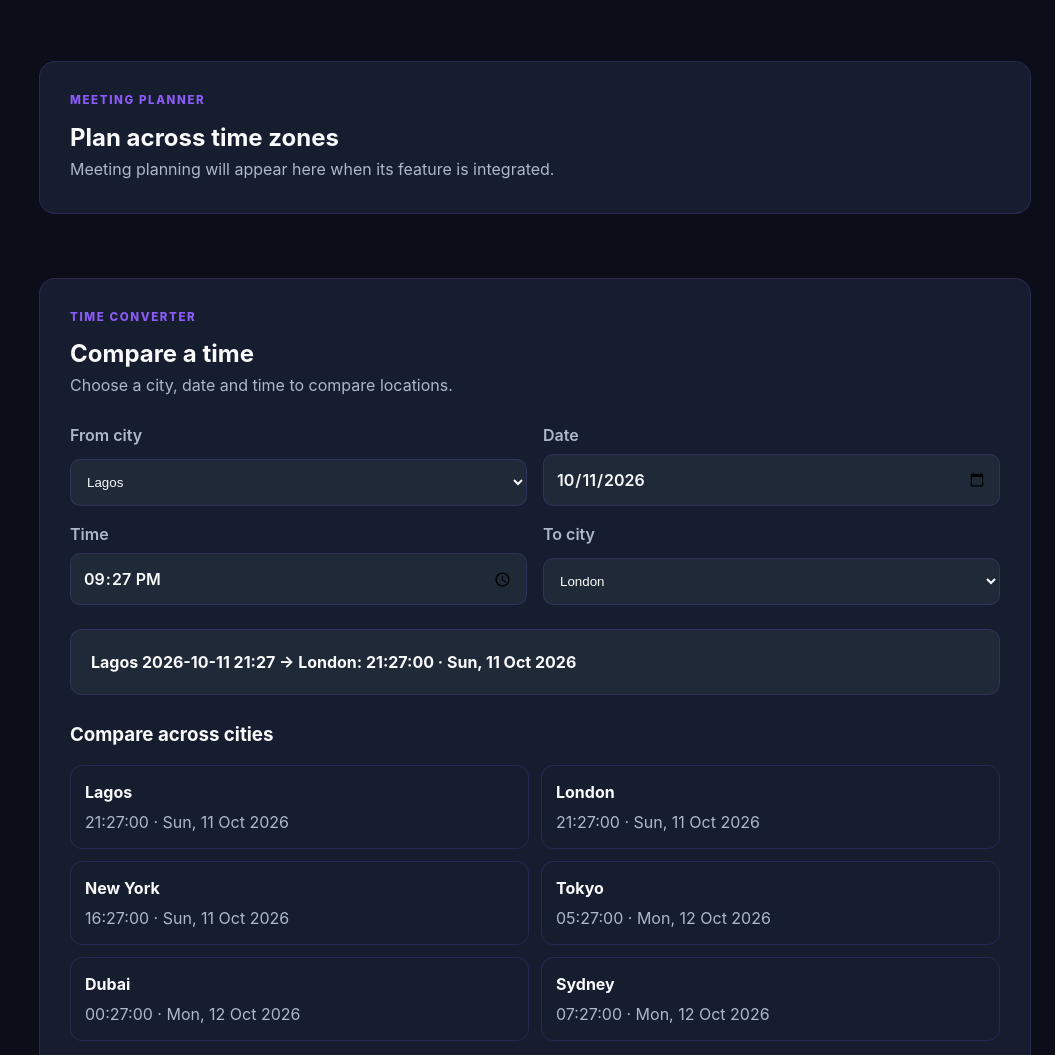
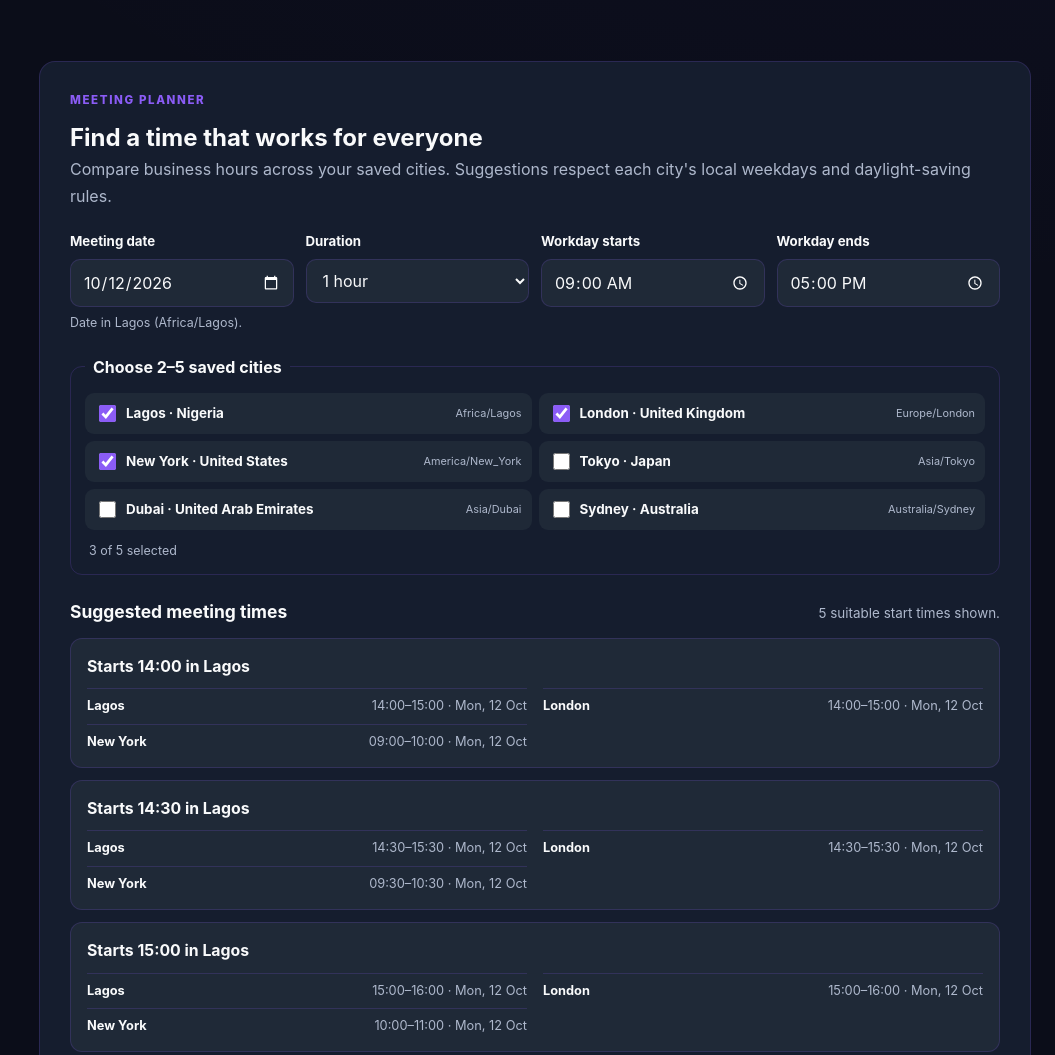
Before and after one commit to UzomaIfeanyi/World-Clock, a website with bundled scripts: page index.html in a window 1280 px wide. Shown: the part 1637-2692 px from the top of the page, without its empty margins (225-1280 px from the left). Built offline with nearby package versions, Linux system fonts and the light colour scheme.

Commit message:
Add business-hours meeting planner (Task 10) (#14)

```diff
--- /dev/null
+++ b/css/meeting-planner.css
@@ -0,0 +1,38 @@
+/* Task 10 — meeting planner follows the existing purple palette. */
+.planner-settings { display:grid; grid-template-columns:repeat(4,minmax(0,1fr)); gap:12px; margin:22px 0; }
+.planner-control { display:grid; align-content:start; gap:7px; min-width:0; }
+.planner-control label { font-size:.83rem; font-weight:750; }
+.planner-control small, .planner-subtle, .planner-footnote { color:var(--text-secondary); font-size:.78rem; }
+.planner-control input, .planner-control select {
+  width:100%; min-width:0; min-height:44px; padding:10px 12px;
+  background:var(--bg-surface-2); color:var(--text-primary);
+  border:1px solid var(--border-color); border-radius:10px; font:inherit; color-scheme:dark;
+}
+html[data-theme="light"] .planner-control input, html[data-theme="light"] .planner-control select { color-scheme:light; }
+.planner-control input:focus-visible,.planner-control select:focus-visible,.planner-city-choice input:focus-visible { outline:2px solid var(--violet); outline-offset:2px; }
+.planner-cities { margin:0; padding:14px; border:1px solid var(--border-color); border-radius:12px; }
+.planner-cities legend { padding:0 8px; font-weight:750; }
+.planner-city-options { display:grid; grid-template-columns:repeat(2,minmax(0,1fr)); gap:7px; max-height:244px; overflow:auto; }
+.planner-city-choice { display:flex; align-items:center; gap:7px; padding:9px 10px; border-radius:9px; background:var(--bg-surface-2); cursor:pointer; font-size:.84rem; }
+.planner-city-choice input { flex:none; accent-color:var(--violet); width:17px; height:17px; }
+.planner-city-choice span { min-width:0; flex:1; overflow-wrap:anywhere; font-weight:650; }
+.planner-city-choice small { color:var(--text-secondary); font-size:.68rem; }
+.planner-city-choice:has(input:disabled) { opacity:.57; cursor:default; }
+.planner-subtle { margin:12px 4px 0; }
+.planner-results-header { display:flex; justify-content:space-between; align-items:baseline; gap:12px; flex-wrap:wrap; margin:24px 0 12px; }
+.planner-results-header h3 { font-size:1.09rem; }
+#planner-status { font-size:.84rem; color:var(--text-secondary); }
+.planner-results { display:grid; gap:12px; }
+.planner-slot { padding:16px; border:1px solid var(--border-color); border-radius:12px; background:var(--bg-surface-2); }
+.planner-slot h4 { margin:0 0 10px; color:var(--text-primary); font-size:.99rem; }
+.planner-slot-times { display:grid; grid-template-columns:repeat(2,minmax(0,1fr)); gap:8px 16px; }
+.planner-local-time { display:flex; justify-content:space-between; gap:12px; border-top:1px solid var(--border-color); padding-top:7px; font-size:.8rem; }
+.planner-local-time strong { color:var(--text-primary); }
+.planner-local-time span { text-align:right; color:var(--text-secondary); }
+.planner-footnote { margin-top:16px; line-height:1.6; }
+@media(max-width:900px) { .planner-settings { grid-template-columns:repeat(2,minmax(0,1fr)); } }
+@media(max-width:600px) {
+  .planner-settings,.planner-city-options,.planner-slot-times { grid-template-columns:1fr; }
+  .planner-city-choice small { margin-left:auto; }
+  .planner-local-time { flex-wrap:wrap; }
+}
--- a/index.html
+++ b/index.html
@@ -12,6 +12,7 @@
   <link rel="stylesheet" href="css/analog-clock.css">
   <link rel="stylesheet" href="css/time-converter.css">
   <link rel="stylesheet" href="css/settings.css">
+  <link rel="stylesheet" href="css/meeting-planner.css">
 </head>
 <body>
   <div class="app-shell">
@@ -64,7 +65,25 @@
           <p class="time-slider-note">The selected time is shown on every city clock card.</p>
         </section>
 
-        <section id="meeting-planner" class="panel"><p class="eyebrow">MEETING PLANNER</p><h2>Plan across time zones</h2><p class="muted">Meeting planning will appear here when its feature is integrated.</p></section>
+        <section id="meeting-planner" class="panel" aria-labelledby="planner-title">
+          <p class="eyebrow">MEETING PLANNER</p>
+          <h2 id="planner-title">Find a time that works for everyone</h2>
+          <p class="muted">Compare business hours across your saved cities. Suggestions respect each city's local weekdays and daylight-saving rules.</p>
+          <div class="planner-settings">
+            <div class="planner-control"><label for="planner-date">Meeting date</label><input type="date" id="planner-date"><small id="planner-date-hint">Date in your first selected city's time zone.</small></div>
+            <div class="planner-control"><label for="planner-duration">Duration</label><select id="planner-duration"><option value="30">30 minutes</option><option value="60" selected>1 hour</option><option value="90">1 hour 30 minutes</option><option value="120">2 hours</option></select></div>
+            <div class="planner-control"><label for="planner-work-start">Workday starts</label><input type="time" id="planner-work-start" value="09:00" step="1800"></div>
+            <div class="planner-control"><label for="planner-work-end">Workday ends</label><input type="time" id="planner-work-end" value="17:00" step="1800"></div>
+          </div>
+          <fieldset class="planner-cities">
+            <legend>Choose 2–5 saved cities</legend>
+            <div id="planner-city-options" class="planner-city-options"></div>
+            <p id="planner-city-count" class="planner-subtle"></p>
+          </fieldset>
+          <div class="planner-results-header"><h3>Suggested meeting times</h3><p id="planner-status" role="status" aria-live="polite"></p></div>
+          <div id="planner-results" class="planner-results"></div>
+          <p class="planner-footnote">Working hours apply to every selected city (Monday–Friday). Suggestions compare time zones; they do not check anyone's calendar availability.</p>
+        </section>
         <section id="converter" class="panel"><p class="eyebrow">TIME CONVERTER</p><h2>Compare a time</h2><p class="muted">Time conversion will appear here when its feature is integrated.</p></section>
         <section id="saved-cities" class="panel">
           <p class="eyebrow">SAVED CITIES</p><h2>Manage your places</h2>
@@ -121,5 +140,6 @@
   <script type="module" src="js/app.js"></script>
   <script src="js/time-slider.js"></script>
   <script type="module" src="js/timeConverter.js"></script>
+  <script type="module" src="js/meetingPlanner.js"></script>
 </body>
 </html>
--- /dev/null
+++ b/js/meetingEngine.js
@@ -0,0 +1,89 @@
+/* Task 10 — meeting overlap search using real IANA time zones and local workdays. */
+const zonedFormatters = new Map();
+const weekendDays = new Set(["Sat", "Sun"]);
+function localParts(zone, instant) {
+  let formatter = zonedFormatters.get(zone);
+  if (!formatter) {
+    formatter = new Intl.DateTimeFormat("en-GB", {
+      timeZone: zone, weekday: "short", year: "numeric", month: "2-digit",
+      day: "2-digit", hour: "2-digit", minute: "2-digit", hourCycle: "h23"
+    });
+    zonedFormatters.set(zone, formatter);
+  }
+  const parts = Object.fromEntries(formatter.formatToParts(instant)
+    .filter(part => part.type !== "literal").map(part => [part.type, part.value]));
+  return {
+    dateKey: parts.year + "-" + parts.month + "-" + parts.day,
+    weekday: parts.weekday,
+    minuteOfDay: Number(parts.hour) * 60 + Number(parts.minute)
+  };
+}
+export function localDateKey(zone, instant = new Date()) {
+  return localParts(zone, instant).dateKey;
+}
+export function isBusinessDay(dateKey) {
+  if (!/^\d{4}-\d{2}-\d{2}$/.test(dateKey)) return false;
+  const date = new Date(dateKey + "T12:00:00Z");
+  if (Number.isNaN(date.getTime()) || date.toISOString().slice(0, 10) !== dateKey) return false;
+  return date.getUTCDay() !== 0 && date.getUTCDay() !== 6;
+}
+export function nextBusinessDate(dateKey) {
+  if (!/^\d{4}-\d{2}-\d{2}$/.test(dateKey)) throw new RangeError("Invalid date");
+  const date = new Date(dateKey + "T12:00:00Z");
+  if (Number.isNaN(date.getTime()) || date.toISOString().slice(0, 10) !== dateKey) throw new RangeError("Invalid date");
+  while (!isBusinessDay(date.toISOString().slice(0, 10))) date.setUTCDate(date.getUTCDate() + 1);
+  return date.toISOString().slice(0, 10);
+}
+export function findMeetingSlots({
+  date, cities, startMinutes = 9 * 60, endMinutes = 17 * 60,
+  durationMinutes = 60, maxResults = 8
+}) {
+  if (!Array.isArray(cities) || cities.length < 2 || cities.length > 5) {
+    throw new RangeError("Choose 2 to 5 cities");
+  }
+  if (new Set(cities.map(city => city.id)).size !== cities.length ||
+      cities.some(city => !city || typeof city.zone !== "string" || typeof city.id !== "string")) {
+    throw new RangeError("Cities must be unique and have valid time zones");
+  }
+  if (!Number.isInteger(startMinutes) || !Number.isInteger(endMinutes) ||
+      startMinutes < 0 || endMinutes > 1440 || startMinutes >= endMinutes ||
+      !Number.isInteger(durationMinutes) || durationMinutes < 15 ||
+      durationMinutes > endMinutes - startMinutes ||
+      !Number.isInteger(maxResults) || maxResults < 1 || maxResults > 100) {
+    throw new RangeError("Invalid working hours, duration or result limit");
+  }
+  if (!isBusinessDay(date)) return [];
+  // Date is interpreted in the FIRST selected city's time zone, not the browser's.
+  // Search a 72-hour UTC band so UTC-12 through UTC+14 reference days are covered.
+  // 15-minute increments preserve 30-minute local starts in quarter-hour zones.
+  const referenceZone = cities[0].zone;
+  const startUtc = Date.parse(date + "T00:00:00Z") - 24 * 60 * 60 * 1000;
+  const endUtc = startUtc + 72 * 60 * 60 * 1000;
+  const matches = [];
+  for (let stamp = startUtc; stamp < endUtc; stamp += 15 * 60 * 1000) {
+    const instant = new Date(stamp);
+    const reference = localParts(referenceZone, instant);
+    if (reference.dateKey !== date || reference.minuteOfDay % 30 !== 0) continue;
+    const endInstant = new Date(stamp + durationMinutes * 60 * 1000);
+    // Check the last minute so a meeting ending exactly at 17:00 is allowed.
+    const lastMinute = new Date(endInstant.getTime() - 60 * 1000);
+    const localTimes = [];
+    let acceptable = true;
+    for (const city of cities) {
+      const start = localParts(city.zone, instant);
+      const end = localParts(city.zone, lastMinute);
+      if (weekendDays.has(start.weekday) || start.dateKey !== end.dateKey ||
+          start.minuteOfDay < startMinutes || start.minuteOfDay >= endMinutes ||
+          end.minuteOfDay >= endMinutes || end.minuteOfDay < startMinutes) {
+        acceptable = false;
+        break;
+      }
+      localTimes.push({ id: city.id, city: city.city, zone: city.zone, dateKey: start.dateKey });
+    }
+    if (acceptable) {
+      matches.push({ startsAt: instant.toISOString(), endsAt: endInstant.toISOString(), localTimes });
+      if (matches.length >= maxResults) break;
+    }
+  }
+  return matches;
+}
--- /dev/null
+++ b/js/meetingPlanner.js
@@ -0,0 +1,199 @@
+/* Task 10 — Meeting Planner UI. Does not change saved clocks or book meetings. */
+import { createCityStore } from "./cityStore.js";
+import { findMeetingSlots, localDateKey, nextBusinessDate } from "./meetingEngine.js";
+
+const root = document.querySelector("#meeting-planner");
+if (root) {
+  const STORAGE_KEY = "worldclock:meeting-planner:v1";
+  const MAX_SELECTION = 5;
+  const elements = {
+    date: root.querySelector("#planner-date"),
+    dateHint: root.querySelector("#planner-date-hint"),
+    duration: root.querySelector("#planner-duration"),
+    start: root.querySelector("#planner-work-start"),
+    end: root.querySelector("#planner-work-end"),
+    options: root.querySelector("#planner-city-options"),
+    count: root.querySelector("#planner-city-count"),
+    status: root.querySelector("#planner-status"),
+    results: root.querySelector("#planner-results")
+  };
+  let savedCities = createCityStore().getCities();
+  let selected = [];
+  const defaults = { duration: "60", start: "09:00", end: "17:00" };
+  let settings = { ...defaults };
+  try {
+    const saved = JSON.parse(window.localStorage.getItem(STORAGE_KEY) ?? "null");
+    if (saved && typeof saved === "object" && !Array.isArray(saved)) {
+      const ids = new Set(savedCities.map(city => city.id));
+      if (Array.isArray(saved.selected)) {
+        selected = [...new Set(saved.selected.filter(id => typeof id === "string" && ids.has(id)))].slice(0, MAX_SELECTION);
+      }
+      if (["30", "60", "90", "120"].includes(saved.duration)) settings.duration = saved.duration;
+      if (/^(?:[01]\d|2[0-3]):[0-5]\d$/.test(saved.start ?? "")) settings.start = saved.start;
+      if (/^(?:[01]\d|2[0-3]):[0-5]\d$/.test(saved.end ?? "")) settings.end = saved.end;
+    }
+  } catch (_) { /* Bad or blocked browser storage uses safe defaults. */ }
+  if (selected.length < 2) selected = savedCities.slice(0, 3).map(city => city.id);
+  elements.duration.value = settings.duration;
+  elements.start.value = settings.start;
+  elements.end.value = settings.end;
+  function activeCities() {
+    const byId = new Map(savedCities.map(city => [city.id, city]));
+    return selected.map(id => byId.get(id)).filter(Boolean);
+  }
+  function refreshReferenceDate() {
+    const first = activeCities()[0];
+    if (first && !elements.date.value) elements.date.value = nextBusinessDate(localDateKey(first.zone));
+    elements.dateHint.textContent = first
+      ? "Date in " + first.city + " (" + first.zone + ")."
+      : "Select at least two saved cities.";
+  }
+  function storeSettings() {
+    try {
+      window.localStorage.setItem(STORAGE_KEY, JSON.stringify({
+        selected, duration: elements.duration.value,
+        start: elements.start.value, end: elements.end.value
+      }));
+    } catch (_) { /* Preferences still work for the current visit. */ }
+  }
+  function minuteValue(value) {
+    if (!/^(?:[01]\d|2[0-3]):[0-5]\d$/.test(value)) return NaN;
+    const pieces = value.split(":").map(Number);
+    return pieces[0] * 60 + pieces[1];
+  }
+  const formatTime = (zone, instant) => new Intl.DateTimeFormat(
+    document.querySelector("#clock-format-12")?.getAttribute("aria-pressed") === "true" ? "en-US" : "en-GB", {
+      timeZone: zone, hour: "2-digit", minute: "2-digit",
+      hourCycle: document.querySelector("#clock-format-12")?.getAttribute("aria-pressed") === "true" ? "h12" : "h23"
+    }).format(instant);
+  const formatDate = (zone, instant) => new Intl.DateTimeFormat(
+    document.documentElement.dataset.dateFormat === "mdy" ? "en-US" : "en-GB", {
+      timeZone: zone, month: "short", day: "numeric", weekday: "short"
+    }).format(instant);
+  function renderCityOptions() {
+    const fragment = document.createDocumentFragment();
+    if (!savedCities.length) {
+      const empty = document.createElement("p");
+      empty.className = "muted";
+      empty.textContent = "No saved cities. Add cities to your dashboard first.";
+      fragment.append(empty);
+    }
+    for (const city of savedCities) {
+      const label = document.createElement("label");
+      label.className = "planner-city-choice";
+      const checkbox = document.createElement("input");
+      checkbox.type = "checkbox";
+      checkbox.value = city.id;
+      checkbox.checked = selected.includes(city.id);
+      checkbox.disabled = !checkbox.checked && selected.length >= MAX_SELECTION;
+      const name = document.createElement("span");
+      name.textContent = city.city + " · " + city.country;
+      const zone = document.createElement("small");
+      zone.textContent = city.zone;
+      label.append(checkbox, name, zone);
+      fragment.append(label);
+    }
+    elements.options.replaceChildren(fragment);
+    elements.count.textContent = selected.length + " of " + MAX_SELECTION + " selected";
+  }
+  function renderResults() {
+    const cities = activeCities();
+    elements.results.replaceChildren();
+    refreshReferenceDate();
+    if (cities.length < 2) {
+      elements.status.textContent = "Choose at least two saved cities.";
+      return;
+    }
+    const start = minuteValue(elements.start.value);
+    const end = minuteValue(elements.end.value);
+    const duration = Number(elements.duration.value);
+    if (!Number.isFinite(start) || !Number.isFinite(end) || start >= end || duration > end - start) {
+      elements.status.textContent = "Choose a valid workday long enough for the meeting.";
+      return;
+    }
+    if (!elements.date.value) {
+      elements.status.textContent = "Choose a meeting date.";
+      return;
+    }
+    let slots;
+    try {
+      slots = findMeetingSlots({
+        date: elements.date.value, cities, startMinutes: start, endMinutes: end,
+        durationMinutes: duration
+      });
+    } catch (_) {
+      elements.status.textContent = "Please choose a valid date, city selection and workday.";
+      return;
+    }
+    if (!slots.length) {
+      elements.status.textContent = "No shared working-hour slots for this date. Try another date, fewer cities, shorter meetings or wider work hours.";
+      return;
+    }
+    elements.status.textContent = slots.length + (slots.length === 1 ? " suitable start time" : " suitable start times") + " shown.";
+    const fragment = document.createDocumentFragment();
+    for (const slot of slots) {
+      const card = document.createElement("article");
+      card.className = "planner-slot";
+      const heading = document.createElement("h4");
+      heading.textContent = "Starts " + formatTime(cities[0].zone, new Date(slot.startsAt)) + " in " + cities[0].city;
+      const details = document.createElement("div");
+      details.className = "planner-slot-times";
+      for (const city of cities) {
+        const row = document.createElement("div");
+        row.className = "planner-local-time";
+        const name = document.createElement("strong");
+        name.textContent = city.city;
+        const value = document.createElement("span");
+        const instant = new Date(slot.startsAt);
+        const endInstant = new Date(slot.endsAt);
+        value.textContent = formatTime(city.zone, instant) + "–" + formatTime(city.zone, endInstant) +
+          " · " + formatDate(city.zone, instant);
+        row.append(name, value);
+        details.append(row);
+      }
+      card.append(heading, details);
+      fragment.append(card);
+    }
+    elements.results.replaceChildren(fragment);
+  }
+  function refreshAll() {
+    refreshReferenceDate();
+    renderCityOptions();
+    renderResults();
+  }
+  elements.options.addEventListener("change", event => {
+    const checkbox = event.target.closest('input[type="checkbox"]');
+    if (!checkbox) return;
+    if (checkbox.checked && selected.length < MAX_SELECTION && !selected.includes(checkbox.value)) {
+      selected.push(checkbox.value);
+    } else if (!checkbox.checked) {
+      selected = selected.filter(id => id !== checkbox.value);
+    }
+    // The first selected city establishes the local calendar date.
+    elements.date.value = "";
+    storeSettings();
+    refreshAll();
+  });
+  for (const input of [elements.date, elements.duration, elements.start, elements.end]) {
+    input.addEventListener("change", () => { storeSettings(); renderResults(); });
+    if (input.type === "time") input.addEventListener("input", renderResults);
+  }
+  window.addEventListener("worldclock:cities-change", event => {
+    savedCities = Array.isArray(event.detail?.cities) ? event.detail.cities : createCityStore().getCities();
+    const valid = new Set(savedCities.map(city => city.id));
+    selected = selected.filter(id => valid.has(id));
+    if (selected.length < 2) {
+      for (const city of savedCities) {
+        if (selected.length >= Math.min(3, savedCities.length)) break;
+        if (!selected.includes(city.id)) selected.push(city.id);
+      }
+    }
+    elements.date.value = "";
+    storeSettings();
+    refreshAll();
+  });
+  window.addEventListener("worldclock:preferences-change", renderResults);
+  document.querySelectorAll("#clock-format-12,#clock-format-24").forEach(button =>
+    button.addEventListener("click", () => setTimeout(renderResults, 0)));
+  refreshAll();
+}
```
Also changed, not shown: tests/meeting-engine.test.mjs (added, +50 -0 lines), tests/meeting-planner.spec.mjs (added, +61 -0 lines), README.md.
